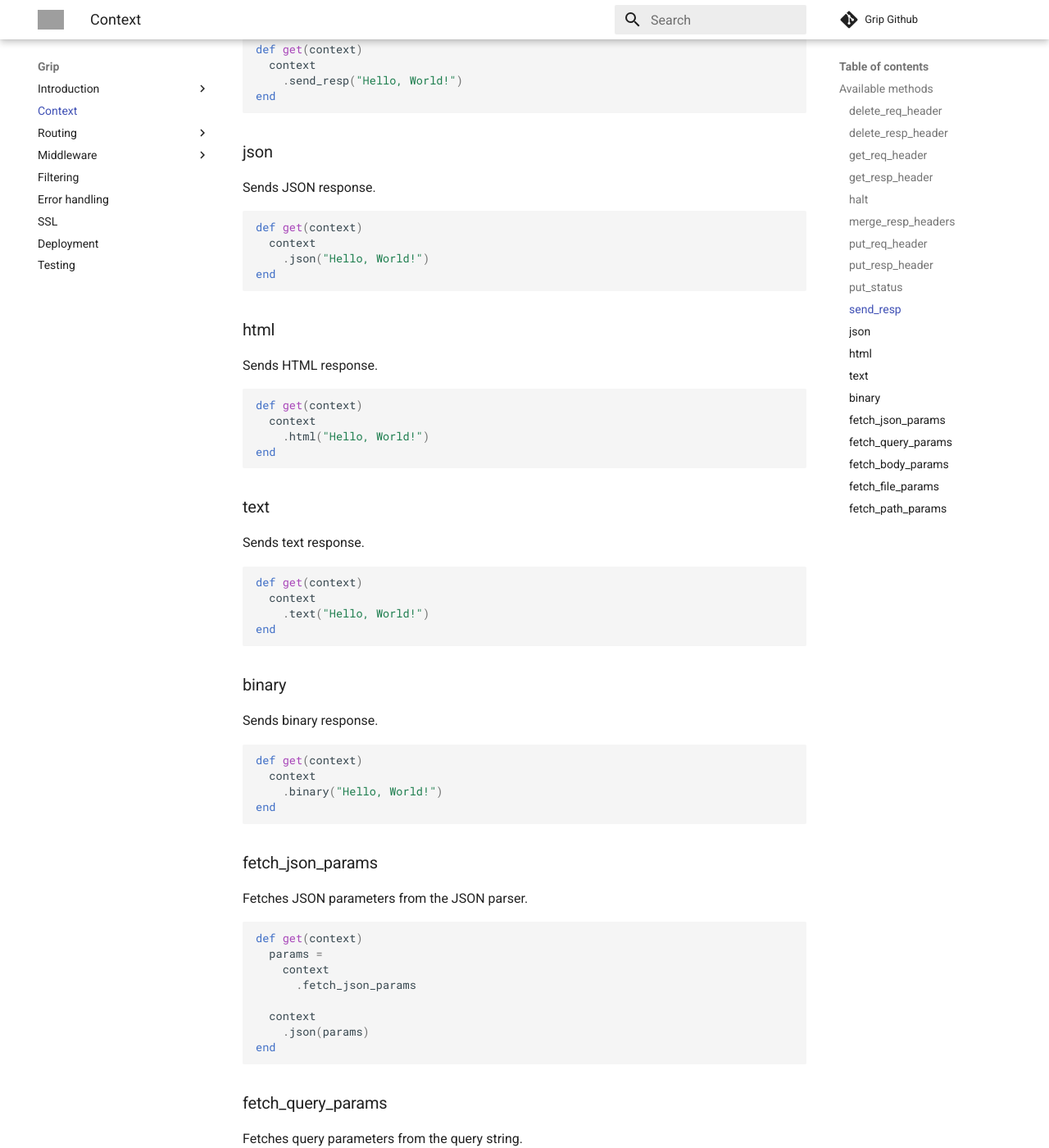
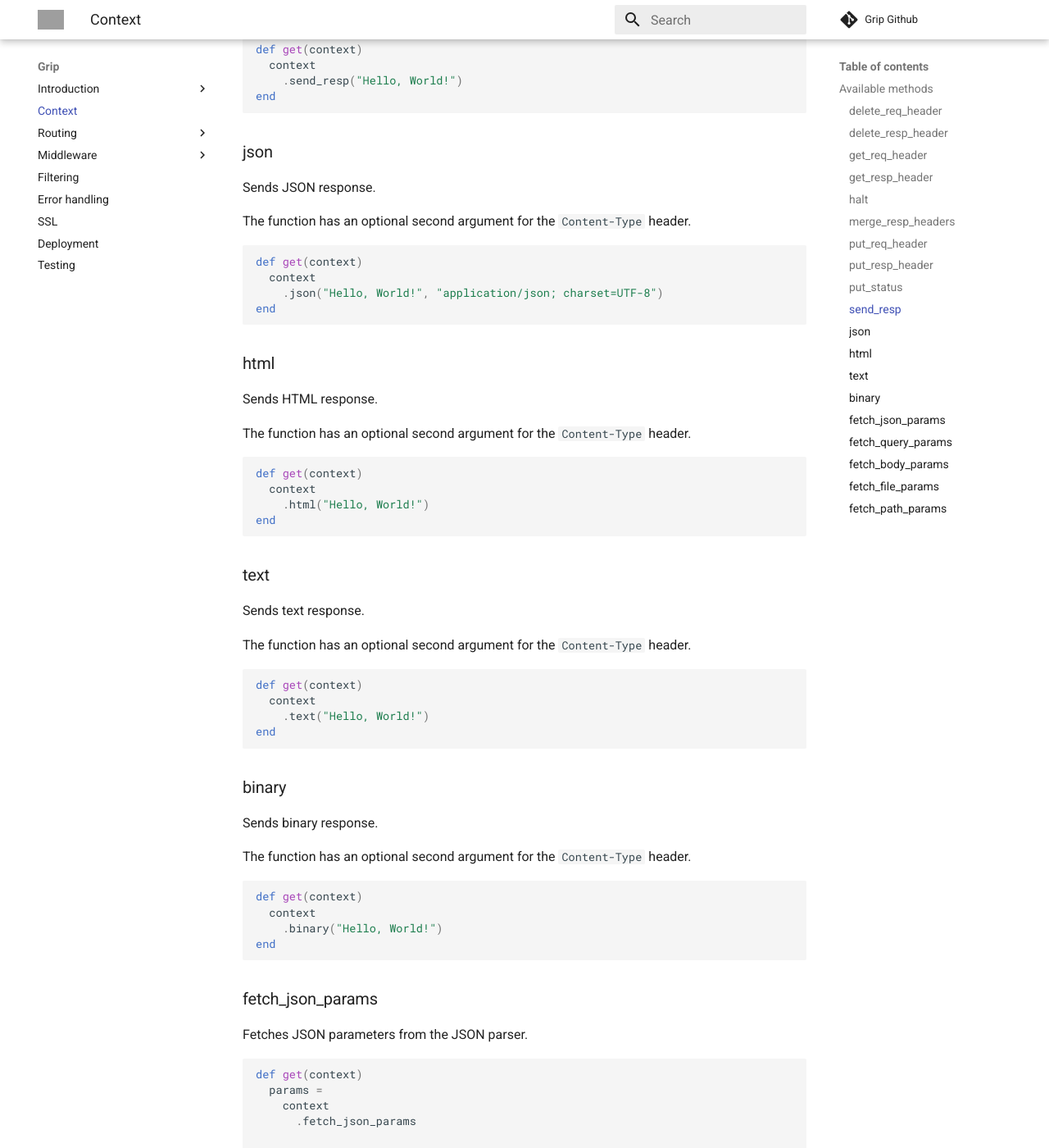
Before and after one commit to treagod/docs, an MkDocs documentation site: the page built from docs/context.md, in a window 1280 px wide and 1400 px high, scrolled down 2968 px. Shown: the whole window at 82% size. Built offline with MkDocs 1.6.1 and Material for MkDocs 9.7.7, drawn with Linux system fonts in a browser that asks for light colours; comment, search, counter and statistics services are not loaded; some of the changed text lies outside the part shown; grey boxes are pictures that could not be loaded.

Commit message:
Update context.md

````diff
--- a/docs/context.md
+++ b/docs/context.md
@@ -159,16 +159,20 @@ end
 
 Sends JSON response.
 
+The function has an optional second argument for the `Content-Type` header.
+
 ```ruby
 def get(context)
   context
-    .json("Hello, World!")
+    .json("Hello, World!", "application/json; charset=UTF-8")
 end
 ```
 
 ### html
 
 Sends HTML response.
+
+The function has an optional second argument for the `Content-Type` header.
 
 ```ruby
 def get(context)
@@ -181,6 +185,8 @@ end
 
 Sends text response.
 
+The function has an optional second argument for the `Content-Type` header.
+
 ```ruby
 def get(context)
   context
@@ -191,6 +197,8 @@ end
 ### binary
 
 Sends binary response.
+
+The function has an optional second argument for the `Content-Type` header.
 
 ```ruby
 def get(context)
````
Also changed, not shown: other parts of docs/context.md (+4 -4 lines).
